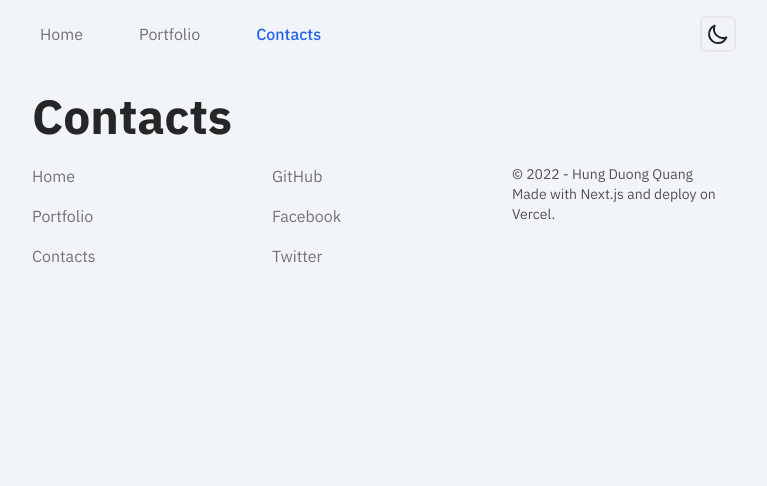
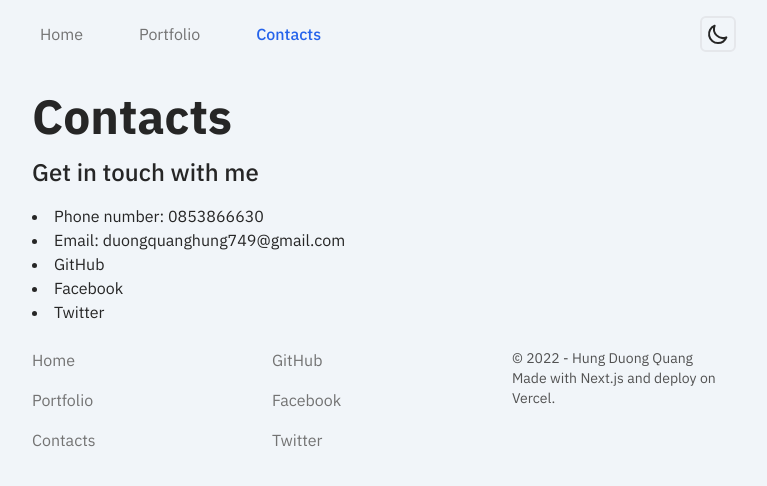
Before and after one commit to qhungg289/personal-site-qhungg289, a Next.js app: page /contacts in a window 1280 px wide. Shown: the top 486 px of the page, without its empty margins (256-1023 px from the left). Built offline with nearby package versions, Linux system fonts and the light colour scheme.

Commit message:
Add content for Contacts route

```diff
--- a/pages/contacts/index.js
+++ b/pages/contacts/index.js
@@ -17,6 +17,47 @@ export default function Contacts() {
 
 			<Container>
 				<MainHeader>Contacts</MainHeader>
+
+				<h2 className="text-2xl font-medium">Get in touch with me</h2>
+
+				<ul className="mt-4 list-inside list-disc">
+					<li>
+						Phone number:{" "}
+						<a href="tel:0853866630" className="hover:underline">
+							0853866630
+						</a>
+					</li>
+					<li>
+						Email:{" "}
+						<a
+							href="mailto:duongquanghung749@gmail.com"
+							className="hover:underline"
+						>
+							duongquanghung749@gmail.com
+						</a>
+					</li>
+					<li>
+						<a href="https://github.com/qhungg289" className="hover:underline">
+							GitHub
+						</a>
+					</li>
+					<li>
+						<a
+							href="https://facebook.com/qhungg289"
+							className="hover:underline"
+						>
+							Facebook
+						</a>
+					</li>
+					<li>
+						<a
+							className="hover:underline"
+							href="https://www.twitter.com/qhungg289"
+						>
+							Twitter
+						</a>
+					</li>
+				</ul>
 			</Container>
 
 			<Footer />
```
